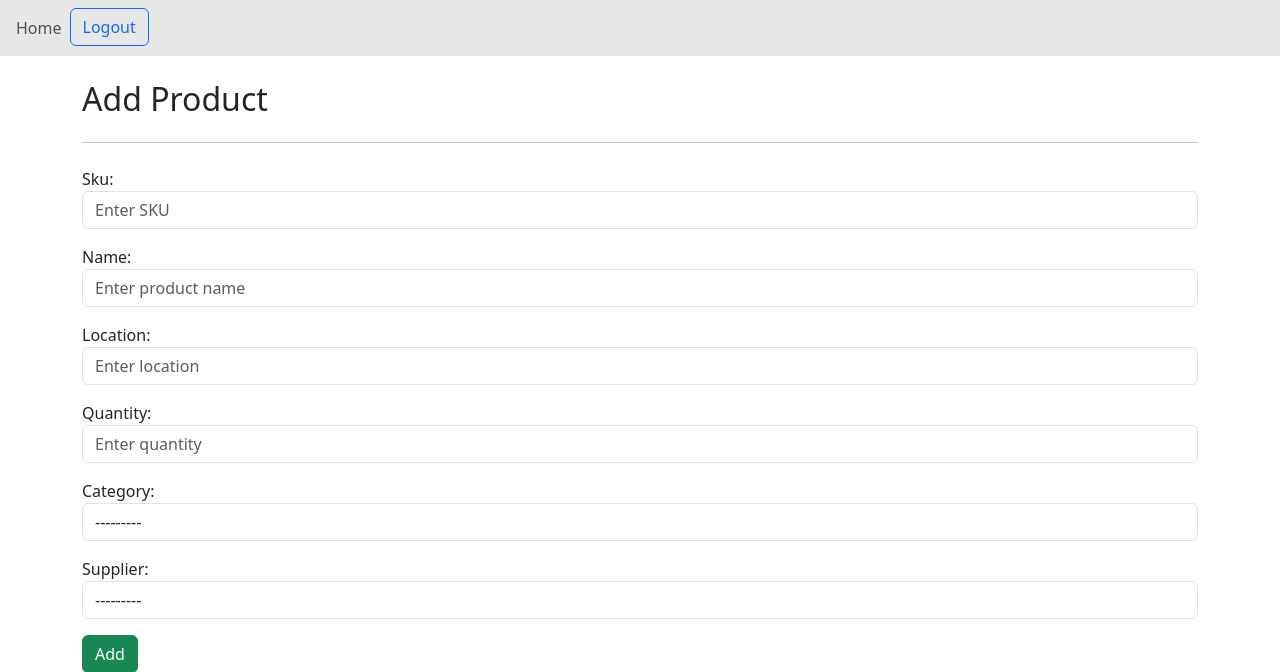
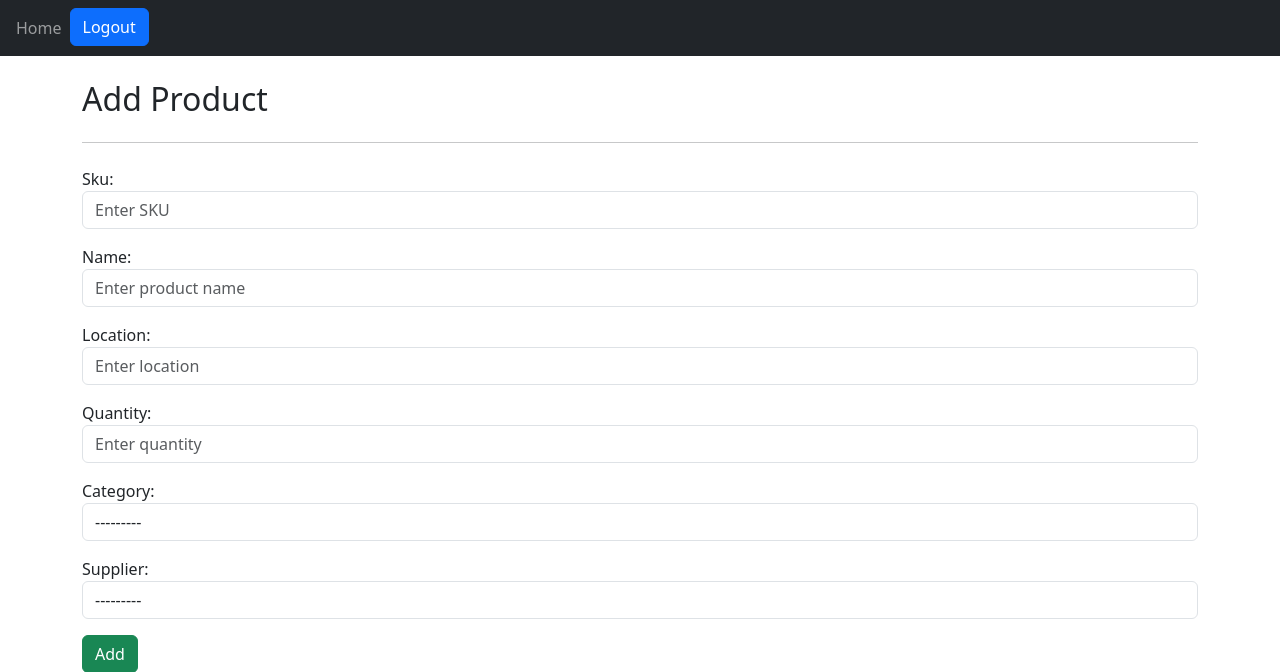
Before and after one commit to wongchs/warehouse, a Django app: page /add_product/ in a window 1280 px wide. Shown: the top 672 px of the page. Run offline with Django 5.2, Linux system fonts and the light colour scheme; the visitor is signed in with stand-in values (Sample User, id 1); data that the repository does not hold is empty.

Commit message:
update: change nav color

```diff
--- a/templates/header.html
+++ b/templates/header.html
@@ -1,9 +1,9 @@
 <header class="mb-2">
-  <nav
-    class="navbar navbar-expand navbar-light"
-    style="background-color: #e7e7e7"
-  >
-    <div class="navbar-collapse d-flex justify-content-between mx-2" id="navbarNavDropdown">
+  <nav class="navbar navbar-expand navbar-dark bg-dark">
+    <div
+      class="navbar-collapse d-flex justify-content-between mx-2"
+      id="navbarNavDropdown"
+    >
       {% if user.is_authenticated %}
       <ul class="navbar-nav mr-auto mt-2 mt-lg-0">
         <li class="nav-item">
@@ -26,7 +26,7 @@
       {% endif %}
       <form class="form-inline" action="{% url 'logout' %}" method="post">
         {% csrf_token %}
-        <button class="btn btn-outline-primary" type="submit">Logout</button>
+        <button class="btn btn-primary" type="submit">Logout</button>
       </form>
       {% endif %}
     </div>
```
